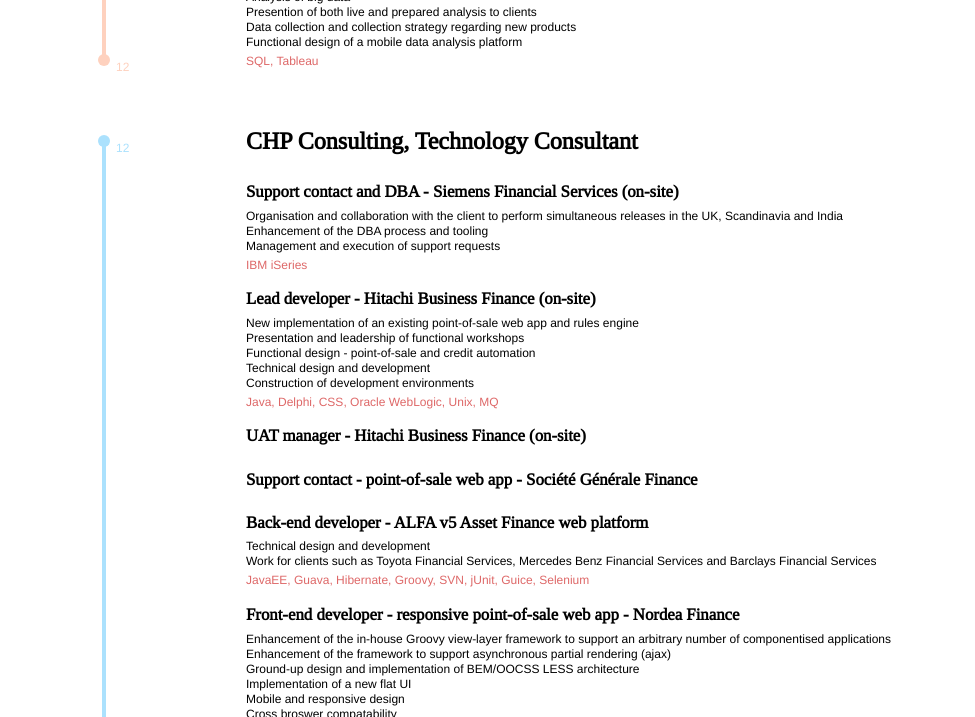
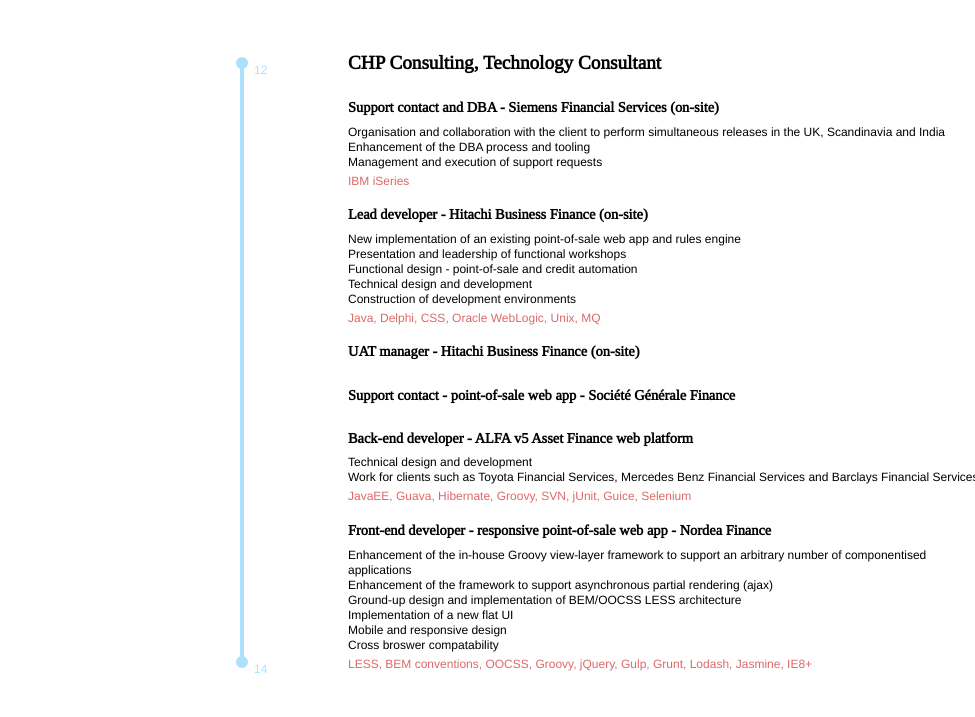
Before and after one commit to fredwright/cv, a website: page app/index.jade in a window 1280 px wide. Shown: the part 619-1336 px from the top of the page, without its empty margins (78-1053 px from the left). Drawn offline with nearby package versions, Linux system fonts and the light colour scheme; files that its build step writes are made by us from their sources; files whose address does not match are found by name.

Commit message:
pdf styling

```diff
--- a/app/css/_base.styl
+++ b/app/css/_base.styl
@@ -16,8 +16,9 @@
   overflow-y: scroll
 
 body
-  margin: 6rem 3rem 6rem 3rem
-  overflow: hidden
+  margin: 2rem auto
+  overflow: visible
+  max-width: 860px
 
 header, section, footer
   padding-left: ($width-timeline/2)
--- a/app/css/_text.styl
+++ b/app/css/_text.styl
@@ -13,11 +13,11 @@
   line-height: 20rem
   margin: 0 0 0 6rem
 h2
-  font-size: 2rem
-  line-height: 4rem
+  font-size: 1.6rem
+  line-height: 3rem
   margin: 4rem 0 0 0
 h3
-  font-size: 1.4rem
+  font-size: 1.2rem
   line-height: 2.8rem
   padding: 0.8rem 0 0 0
 
--- a/app/css/_vars.styl
+++ b/app/css/_vars.styl
@@ -17,7 +17,7 @@
 
 // timeline
 
-$width-timeline = 24rem
+$width-timeline = 18rem
 $width-timeline-line = (1/3)rem
 
 $width-circle = 1rem
```
